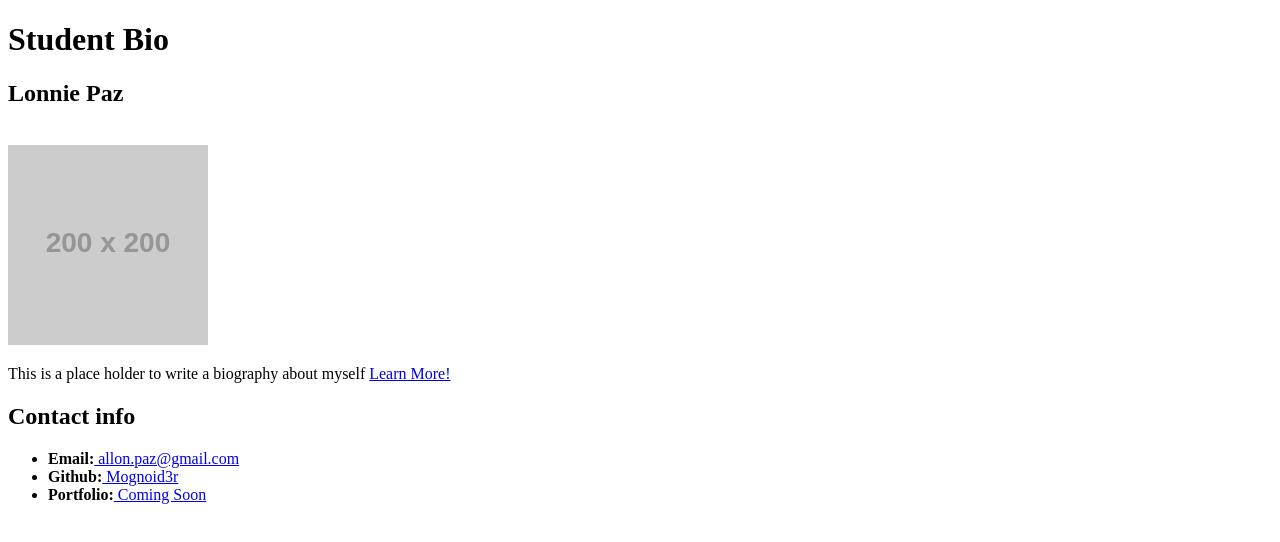
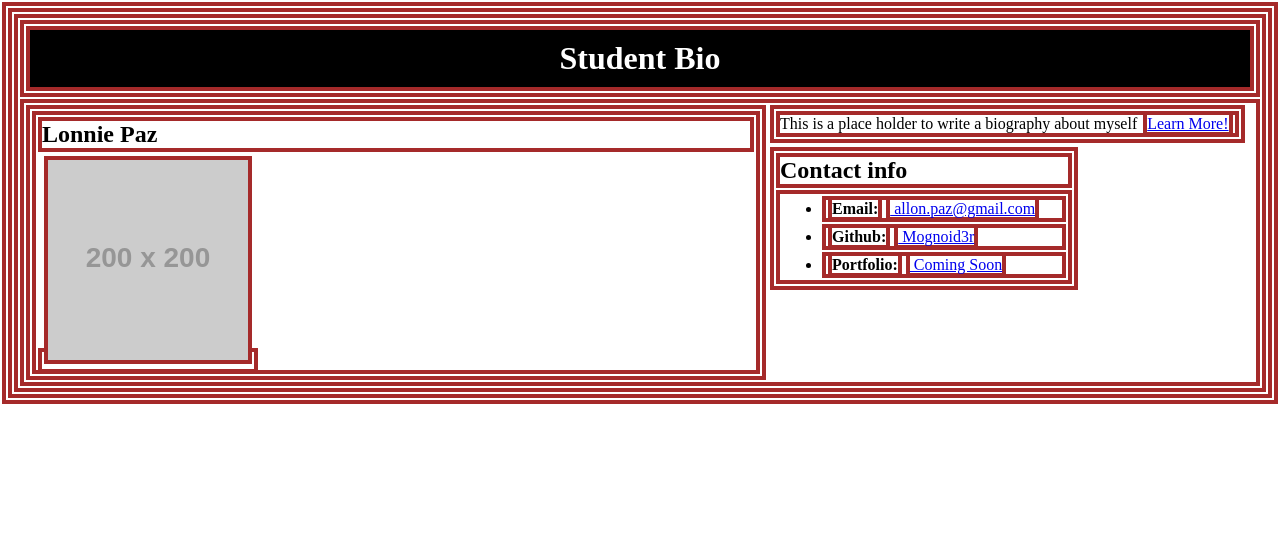
Before and after one commit to Mognoid3r/HTML-git, a plain HTML site: page index.html in a window 1280 px wide. Drawn offline with Linux system fonts and the light colour scheme; placeholder pictures from the web are drawn by us.

Commit message:
css edits

```diff
--- a/index.html
+++ b/index.html
@@ -1,19 +1,73 @@
 <!DOCTYPE html>
 <html lang="en">
+
 <head>
     <meta charset="UTF-8">
     <meta name="viewport" content="width=, initial-scale=1.0">
     <meta http-equiv="X-UA-Compatible" content="ie=edge">
     <title>Document</title>
+
+    <style>
+        * {
+            border: 4px solid brown;
+            margin: 2px;
+        }
+        h1 {
+            background-color: black;
+            text-align: center;
+            color: white;
+            padding: 10px;
+        }
+
+        .contact {
+            width: 300px;
+            float: left;
+
+        }
+
+        .profile {
+            width: calc(100% - 500px);
+            float: left;
+
+        }
+
+        .about {
+            float: left;
+
+        }
+
+        .main {
+            overflow: auto;
+        }
+
+        .document {
+            overflow: auto;
+        }
+    </style>
+
 </head>
+
 <body>
+    <div class="document">
+        <header>
             <h1>Student Bio</h1>
+        </header>
+
+        <div class="main">
+
+            <div class="profile">
+                <div>
                     <h2>Lonnie Paz</h2>
-    <br>
                     <a href="https://placeholder.com"><img src="https://via.placeholder.com/200"></a>
-    <br>
+                </div>
+            </div>
+
+            <div class="about">
                     <p>This is a place holder to write a biography about myself <a href="#"> Learn More!</a></p>
-    <div>
+            </div>
+
+
+            <div class="contact">
                 <h2>Contact info</h2>
                 <ul>
                     <li><strong>Email:</strong><a href="mailto:allon.paz@gmail.com"> allon.paz@gmail.com</a></li>
@@ -21,5 +75,9 @@
                     <li><strong>Portfolio:</strong><a href="#"> Coming Soon</a></li>
                 </ul>
             </div>
+
+        </div>
+    </div>
 </body>
+
 </html>
```
Lines whose indentation alone changed are shown as unchanged.
